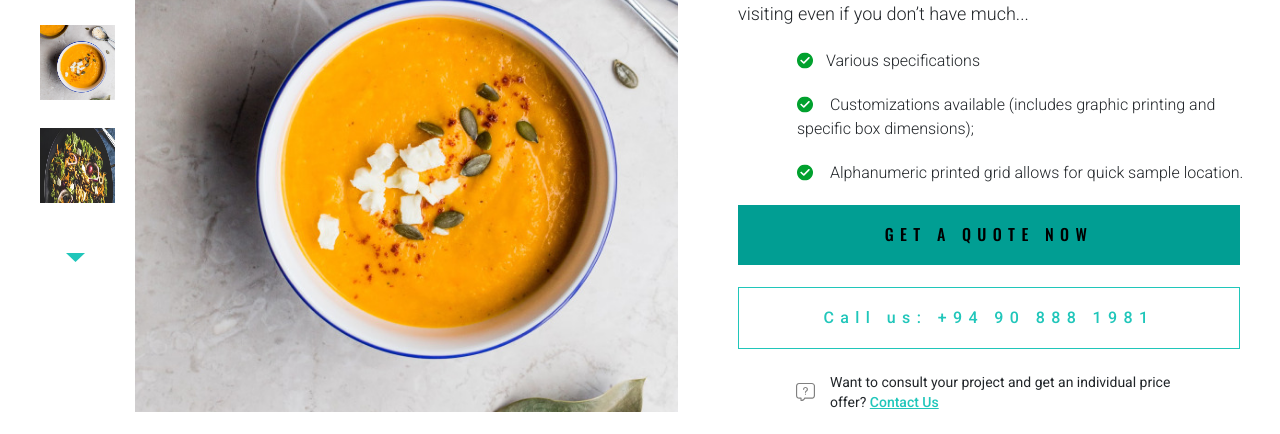
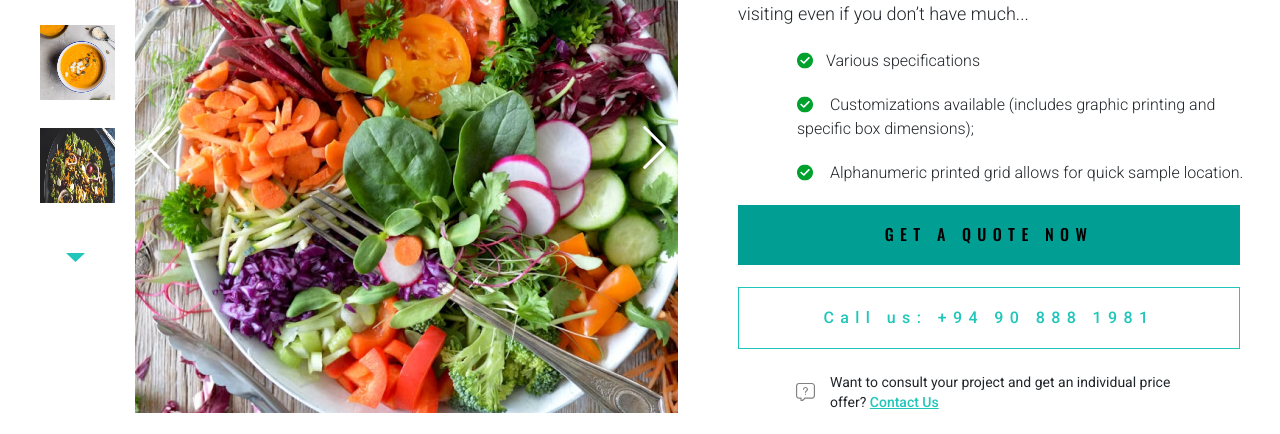
Before and after one commit to hoang2807/food, a plain HTML site: page food-detail.html in a window 1280 px wide. Shown: the part 349-783 px from the top of the page. Drawn offline with nearby package versions, Linux system fonts and the light colour scheme.

Commit message:
add new swiper

```diff
--- a/assets/js/food-detail.js
+++ b/assets/js/food-detail.js
@@ -32,33 +32,3 @@ const slideBlogs_detail =
       prevEl: ".related-food .swiper-button-prev",
     },
   }) || false;
-
-
-const slideImage =
-  new Swiper(".food-detail-content .swiper-container", {
-    direction: "horizontal",
-    slidesPerView: 4,
-    spaceBetween: 28,
-    speed: 1000,
-    loop: true,
-    breakpoints: {
-      200: {
-        direction: "horizontal",
-        slidesPerView: 4,
-        spaceBetween: 16,
-      },
-      // 427: {
-      //   direction: "horizontal",
-      //   slidesPerView: 4,
-      //   spaceBetween: 16,
-      // },
-      657: {
-        direction: "vertical",
-        slidesPerView: 4,
-        spaceBetween: 28,
-      },
-    },
-    navigation: {
-      prevEl: ".food-detail-content .scroll",
-    },
-  }) || false;
--- a/food-detail.html
+++ b/food-detail.html
@@ -17,6 +17,19 @@
     />
     <link rel="stylesheet" href="./assets/swiper/swiper.css" />
     <link rel="stylesheet" href="./assets/css/style.css" />
+    <style>
+      .mySwiper2 {
+        max-width: 543px;
+        width: 100%;
+        .swiper-slide {
+          max-width: 543px !important;
+          width: 100% !important;
+          height: 100% !important;
+
+          object-fit: cover;
+        }
+      }
+    </style>
   </head>
   <body>
     <main>
@@ -81,12 +94,37 @@
                 </div>
               </div>
             </div>
-            <img
+            <!-- <img
               src="./assets/images/food-detail/image2.jpg"
               alt=""
               class="image"
               id="bigImage"
-            />
+            /> -->
+            <div
+              style="
+                --swiper-navigation-color: #fff;
+                --swiper-pagination-color: #fff;
+              "
+              class="swiper mySwiper2"
+              thumbsSlider=""
+            >
+              <div class="swiper-wrapper">
+                <div class="swiper-slide">
+                  <img src="./assets/images/food-detail/image1.jpg" />
+                </div>
+                <div class="swiper-slide">
+                  <img src="./assets/images/food-detail/image2.jpg" />
+                </div>
+                <div class="swiper-slide">
+                  <img src="./assets/images/food-detail/image3.jpg" />
+                </div>
+                <div class="swiper-slide">
+                  <img src="./assets/images/food-detail/image1.jpg" />
+                </div>
+              </div>
+              <div class="swiper-button-next"></div>
+              <div class="swiper-button-prev"></div>
+            </div>
             <img
               src="./assets/icon/food-deail/scroll.svg"
               alt=""
@@ -325,4 +363,43 @@
   <script src="./assets/js/jquery.min.js"></script>
   <script src="./assets/swiper/swiper.js"></script>
   <script src="./assets/js/food-detail.js"></script>
+  <script>
+    var slideImage =
+      new Swiper('.food-detail-content .swiper-container', {
+        direction: 'horizontal',
+        slidesPerView: 4,
+        spaceBetween: 28,
+        speed: 1000,
+        loop: true,
+        freeMode: true,
+        watchSlidesProgress: true,
+        breakpoints: {
+          200: {
+            direction: 'horizontal',
+            slidesPerView: 4,
+            spaceBetween: 16,
+          },
+          657: {
+            direction: 'vertical',
+            slidesPerView: 4,
+            spaceBetween: 28,
+          },
+        },
+        navigation: {
+          prevEl: '.food-detail-content .scroll',
+        },
+      }) || false;
+
+    var swiper2 =
+      new Swiper('.mySwiper2', {
+        loop: true,
+        navigation: {
+          nextEl: '.swiper-button-next',
+          prevEl: '.swiper-button-prev',
+        },
+        thumbs: {
+          swiper: slideImage,
+        },
+      }) || false;
+  </script>
 </html>
```
